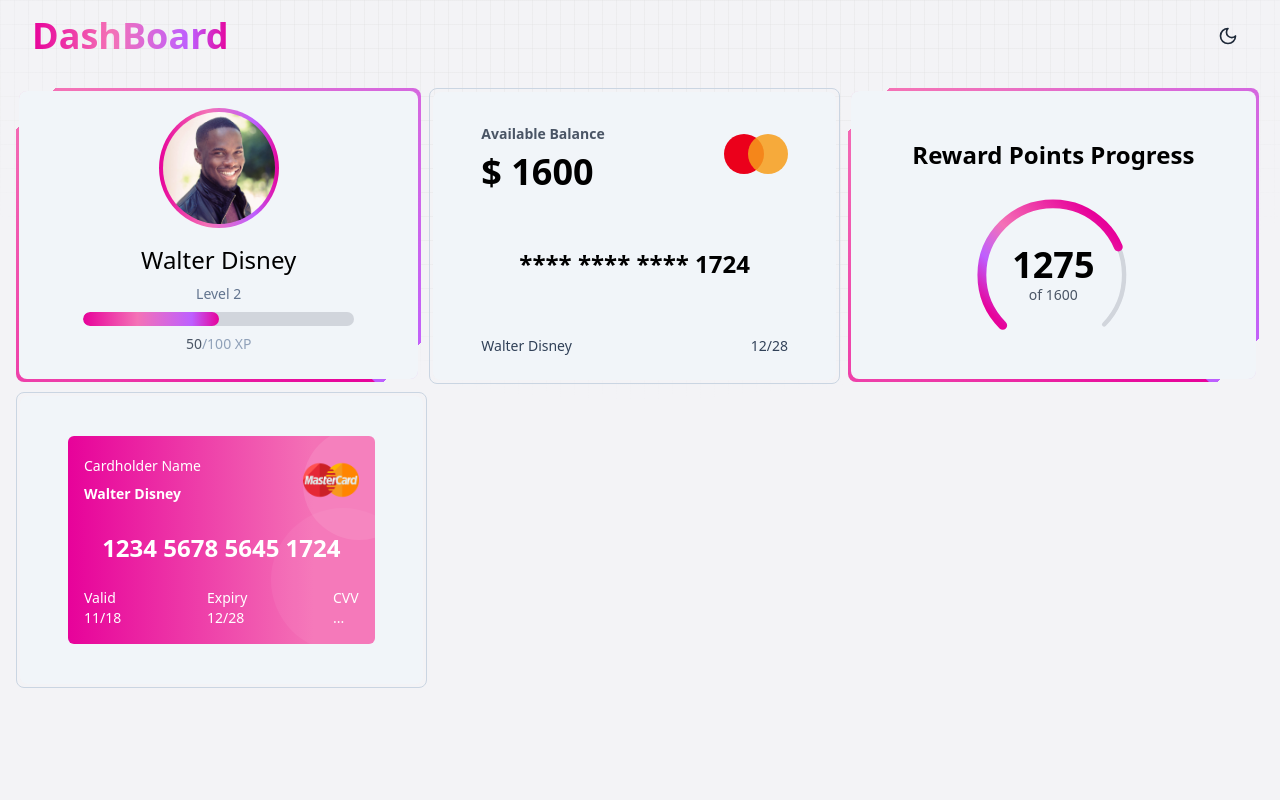
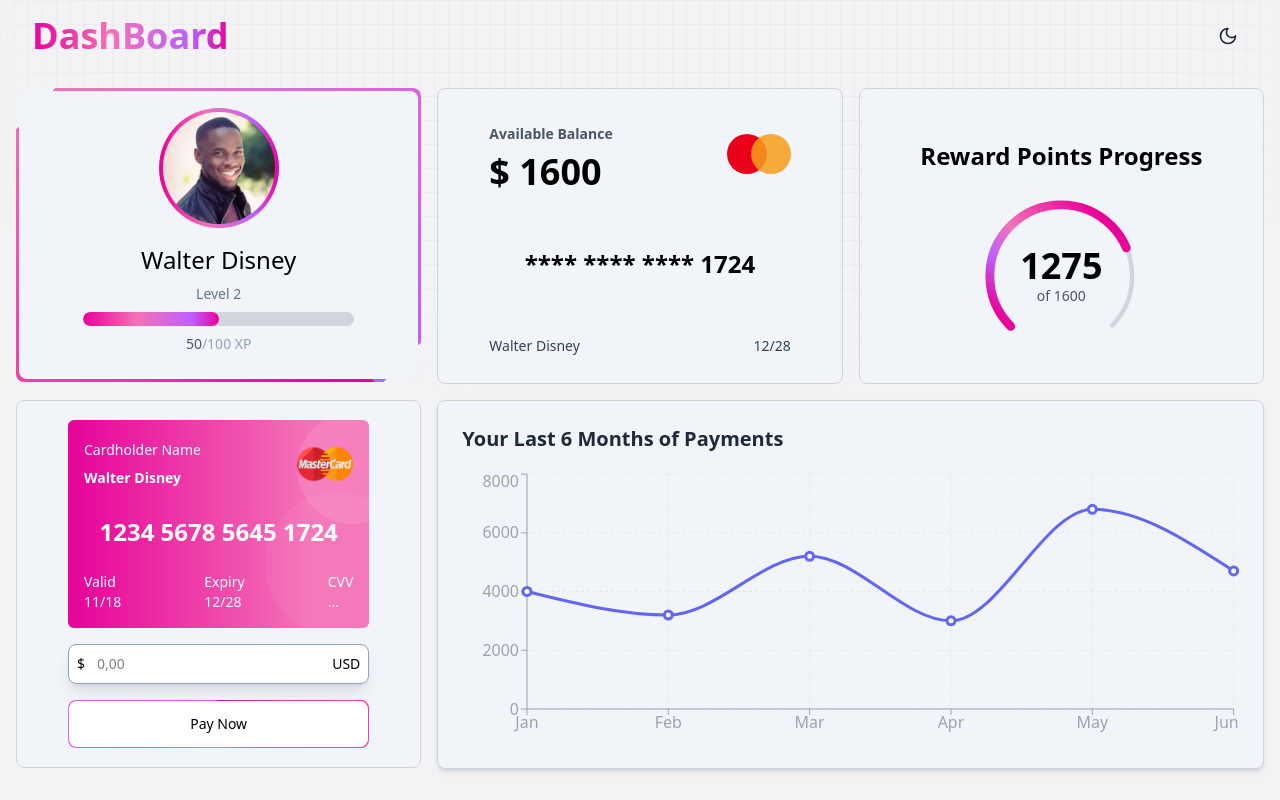
Before and after one commit to AlthafSubair/CRED_TASK, a Next.js app: page / in a window 1280 px wide. Built offline with nearby package versions, Linux system fonts and the light colour scheme.

Commit message:
created chart for previous six months payment

```diff
--- a/package.json
+++ b/package.json
@@ -13,6 +13,7 @@
     "next": "15.3.4",
     "react": "^19.0.0",
     "react-dom": "^19.0.0",
+    "recharts": "^2.15.4",
     "zustand": "^5.0.5"
   },
   "devDependencies": {
--- a/src/components/CrediCard.tsx
+++ b/src/components/CreditCard.tsx
@@ -1,7 +1,7 @@
 import React from 'react'
 import Image from 'next/image'
 
-const CrediCard = () => {
+const CreditCard = () => {
   return (
   <div className='w-full flex flex-col justify-between relative h-52 rounded-md text-white  overflow-clip bg-[linear-gradient(to_right,#e7029a_0%,#f472b6_80%)] px-4 py-4'>
 
@@ -25,7 +25,7 @@ const CrediCard = () => {
   </div>
 
   <div className='w-full flex justify-center items-center '>
-<h1 className='text-2xl font-semibold'>1234 5678 5645 1724</h1>
+<h1 className='xl:text-2xl lg:text-xl text-2xl font-semibold'>1234 5678 5645 1724</h1>
   </div>
 
   <div className='flex flex-row justify-between'>
@@ -52,4 +52,4 @@ const CrediCard = () => {
   )
 }
 
-export default CrediCard
+export default CreditCard
--- a/src/components/HeroSection.tsx
+++ b/src/components/HeroSection.tsx
@@ -3,22 +3,26 @@ import Profile from './Profile'
 import BalanceAmount from './BalanceAmount'
 import RewardPoints from './RewardPoints'
 import Payments from './Payments'
+import MonthlyPaymentsChart from './MonthlyPaymentsChart'
 
 
 const HeroSection = () => {
   return (
-    <div className='md:px-0 p-4 flex sm:flex-row flex-col flex-wrap gap-2'>
+    <div className='md:px-0 p-4 flex sm:flex-row flex-col flex-wrap gap-4'>
         <div className="w-full md:w-[calc(50%-0.5rem)] lg:w-[calc(33.333%-0.666rem)]">
     <Profile />
   </div>
-  <div className="w-full md:w-[calc(50%-0.5rem)] lg:w-[calc(33.333%-0.333rem)]">
+  <div className="w-full md:w-[calc(50%-0.5rem)] lg:w-[calc(33.333%-0.666rem)]">
     <BalanceAmount />
   </div>
-  <div className="w-full md:w-[calc(50%-0.5rem)] lg:w-[calc(33.333%-0.333rem)]">
+  <div className="w-full md:w-[calc(50%-0.5rem)] lg:w-[calc(33.333%-0.666rem)]">
    <RewardPoints />
   </div>
-  <div className="w-full md:w-[calc(50%-0.5rem)] lg:w-[calc(33.333%-0.333rem)]">
+  <div className="w-full md:w-[calc(50%-0.5rem)] lg:w-[calc(33.333%-0.666rem)]">
    <Payments />
+  </div>
+   <div className="flex-1 min-w-[200px]">
+    <MonthlyPaymentsChart />
   </div>
     </div>
   )
--- /dev/null
+++ b/src/components/MonthlyPaymentsChart.tsx
@@ -0,0 +1,51 @@
+// MonthlyPaymentsChart.tsx
+import { LineChart, Line, XAxis, YAxis, CartesianGrid, Tooltip, ResponsiveContainer } from 'recharts';
+import { motion } from 'framer-motion';
+
+const data = [
+  { month: 'Jan', amount: 4000 },
+  { month: 'Feb', amount: 3200 },
+  { month: 'Mar', amount: 5200 },
+  { month: 'Apr', amount: 3000 },
+  { month: 'May', amount: 6800 },
+  { month: 'Jun', amount: 4700 },
+
+];
+
+const MonthlyPaymentsChart = () => {
+  return (
+    <motion.div
+      className="dark:bg-slate-950 border dark:border-slate-800 border-slate-300 bg-slate-100 p-6 rounded-lg shadow-md w-full  mx-auto"
+      initial={{ opacity: 0, y: 40 }}
+      animate={{ opacity: 1, y: 0 }}
+      transition={{ duration: 0.6, ease: 'easeOut' }}
+    >
+      <h2 className="text-xl font-semibold text-gray-800 dark:text-white mb-4">
+        Your Last 6 Months of Payments
+      </h2>
+
+      <ResponsiveContainer width="100%" height={275}>
+        <LineChart data={data}>
+          <CartesianGrid strokeDasharray="3 3" stroke="#e5e7eb" />
+          <XAxis dataKey="month" stroke="#9ca3af" />
+          <YAxis stroke="#9ca3af" />
+          <Tooltip
+            contentStyle={{ backgroundColor: '#111827', border: 'none' }}
+            labelStyle={{ color: '#d1d5db' }}
+            itemStyle={{ color: '#f472b6' }}
+          />
+          <Line
+            type="monotone"
+            dataKey="amount"
+            stroke="#6366f1"
+            strokeWidth={3}
+            activeDot={{ r: 6 }}
+            dot={{ r: 4 }}
+          />
+        </LineChart>
+      </ResponsiveContainer>
+    </motion.div>
+  );
+};
+
+export default MonthlyPaymentsChart;
--- a/src/components/Payments.tsx
+++ b/src/components/Payments.tsx
@@ -1,6 +1,6 @@
 
 import React from 'react'
-import CrediCard from './CrediCard'
+import CrediCard from './CreditCard'
 
 
 
@@ -11,11 +11,48 @@ const Payments = () => {
 
 
       {/* Inner content with padding and background */}
-      <div className="relative z-10 flex flex-col justify-center h-72 w-full  rounded-lg dark:bg-slate-950 bg-slate-100 text-black text-sm font-medium dark:text-white backdrop-blur-3xl py-4 md:px-4 lg:px-12 px-2">
+      <div className="relative z-10 flex gap-4 flex-col justify-center w-full  rounded-lg dark:bg-slate-950 bg-slate-100 text-black text-sm font-medium dark:text-white backdrop-blur-3xl py-4 md:px-4 lg:px-12 px-2">
 
 
 
    <CrediCard />
+
+{/* INUPUT */}
+
+
+<div
+  className="flex h-10 dark:text-white/60 w-full items-center dark:bg-[#09090b] bg-white shadow-lg border dark:border-white/10 border-slate-400 rounded-lg focus-within:ring-2 dark:focus-within:ring-gray-700 focus-within:ring-gray-400 focus-within:ring-offset-2 dark:focus-within:ring-offset-[#09090b] focus-within:ring-offset-gray-300 transition-all duration-150 ease-in-out"
+>
+  <span className="ml-2">$</span>
+  <input
+    required
+    className="bg-transparent dark:text-[#f4f4f5] px-3 py-1 rounded-l-lg focus:outline-none w-full"
+    pattern="^[0-9,]*$"
+    name="text"
+    type="text"
+    placeholder="0,00"
+  />
+  <span className="mr-2">USD</span>
+</div>
+
+{/* BUTTON */}
+
+<button
+  className="relative inline-flex h-12 active:scale-95 transistion overflow-hidden rounded-lg p-[1px] focus:outline-none"
+>
+  <span
+    className="absolute inset-[-1000%] animate-[spin_2s_linear_infinite] bg-[conic-gradient(from_90deg_at_50%_50%,#e7029a_0%,#f472b6_50%,#bd5fff_100%)]"
+  >
+  </span>
+  <span
+    className="inline-flex h-full w-full cursor-pointer items-center justify-center rounded-lg dark:bg-slate-950 bg-white px-7 text-sm font-medium dark:text-white text-black backdrop-blur-3xl gap-2 undefined"
+  >
+    Pay Now
+
+  </span>
+</button>
+
+
 
 
 
--- a/src/components/RewardPoints.tsx
+++ b/src/components/RewardPoints.tsx
@@ -3,12 +3,12 @@ import CircularProgress from './CircularProgress'
 
 const RewardPoints = () => {
   return (
-     <section className="relative inline-flex overflow-hidden rounded-lg p-[3px] focus:outline-none w-full">
+     <section className="relative inline-flex overflow-hidden rounded-lg p-[3px] focus:outline-none w-full border dark:border-slate-800 border-slate-300">
       {/* Thicker, clearly visible spinning border */}
-      <span className="absolute inset-[-25%] z-0 animate-[spin_4s_linear_infinite] bg-[conic-gradient(from_0deg_at_50%_50%,#e7029a_0%,#f472b6_50%,#bd5fff_100%,#e7029a_100%)]"></span>
+      {/* <span className="absolute inset-[-25%] z-0 animate-[spin_4s_linear_infinite] bg-[conic-gradient(from_0deg_at_50%_50%,#e7029a_0%,#f472b6_50%,#bd5fff_100%,#e7029a_100%)]"></span> */}
 
       {/* Inner content with padding and background */}
-      <div className="relative z-10 flex flex-col w-full h-72 items-center justify-center rounded-lg dark:bg-slate-950 bg-slate-100 text-black text-sm font-medium dark:text-white backdrop-blur-3xl p-4">
+      <div className="relative z-10 flex flex-col w-full lg:h-72 md:h-[22.5rem] h-72 items-center justify-center rounded-lg dark:bg-slate-950 bg-slate-100 text-black text-sm font-medium dark:text-white backdrop-blur-3xl p-4">
 
 <h1 className='text-2xl py-6 font-semibold '>Reward Points Progress</h1>
 
```
Also changed, not shown: 1 other file (tests, documents, lock files or other folders).
